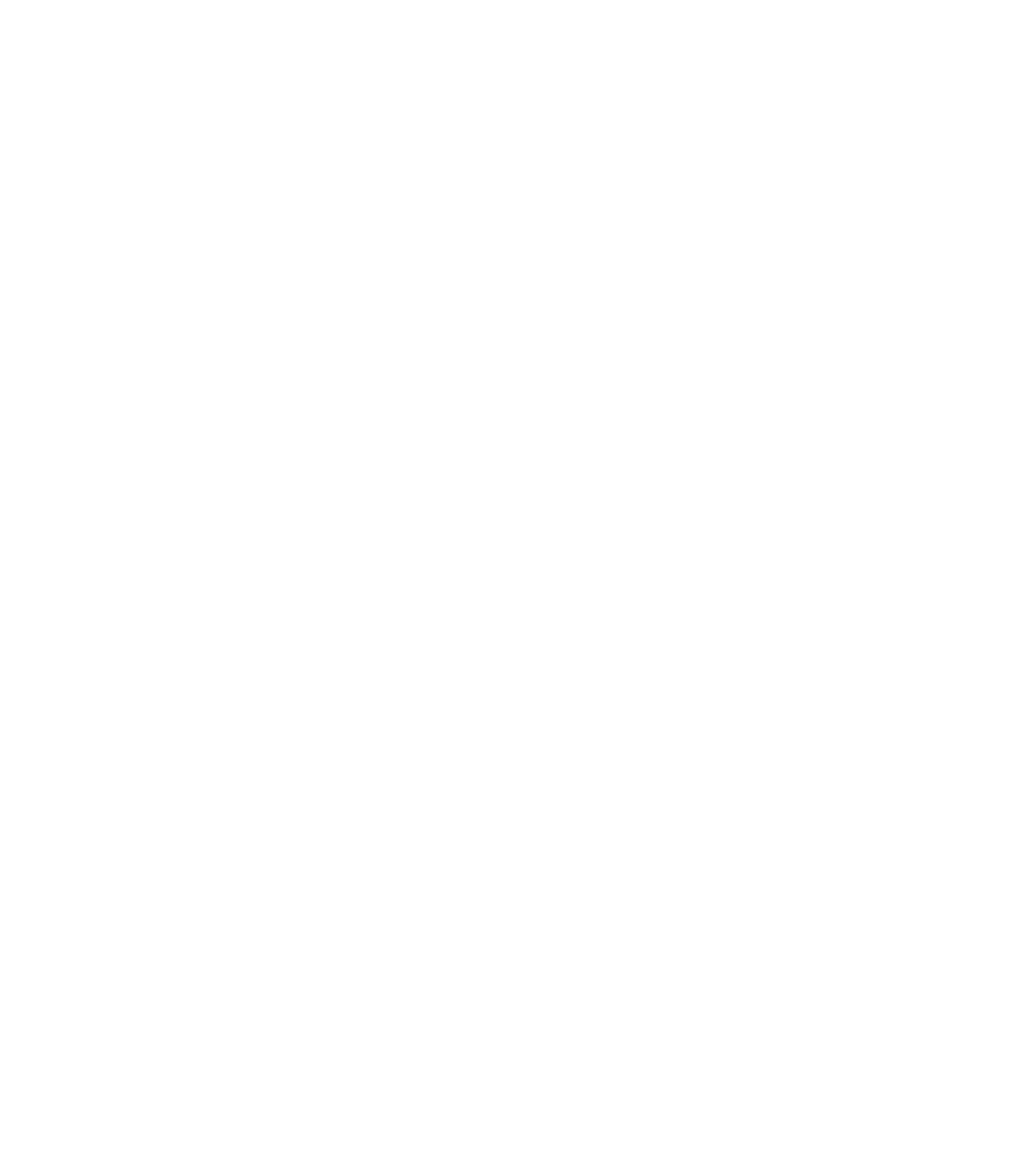
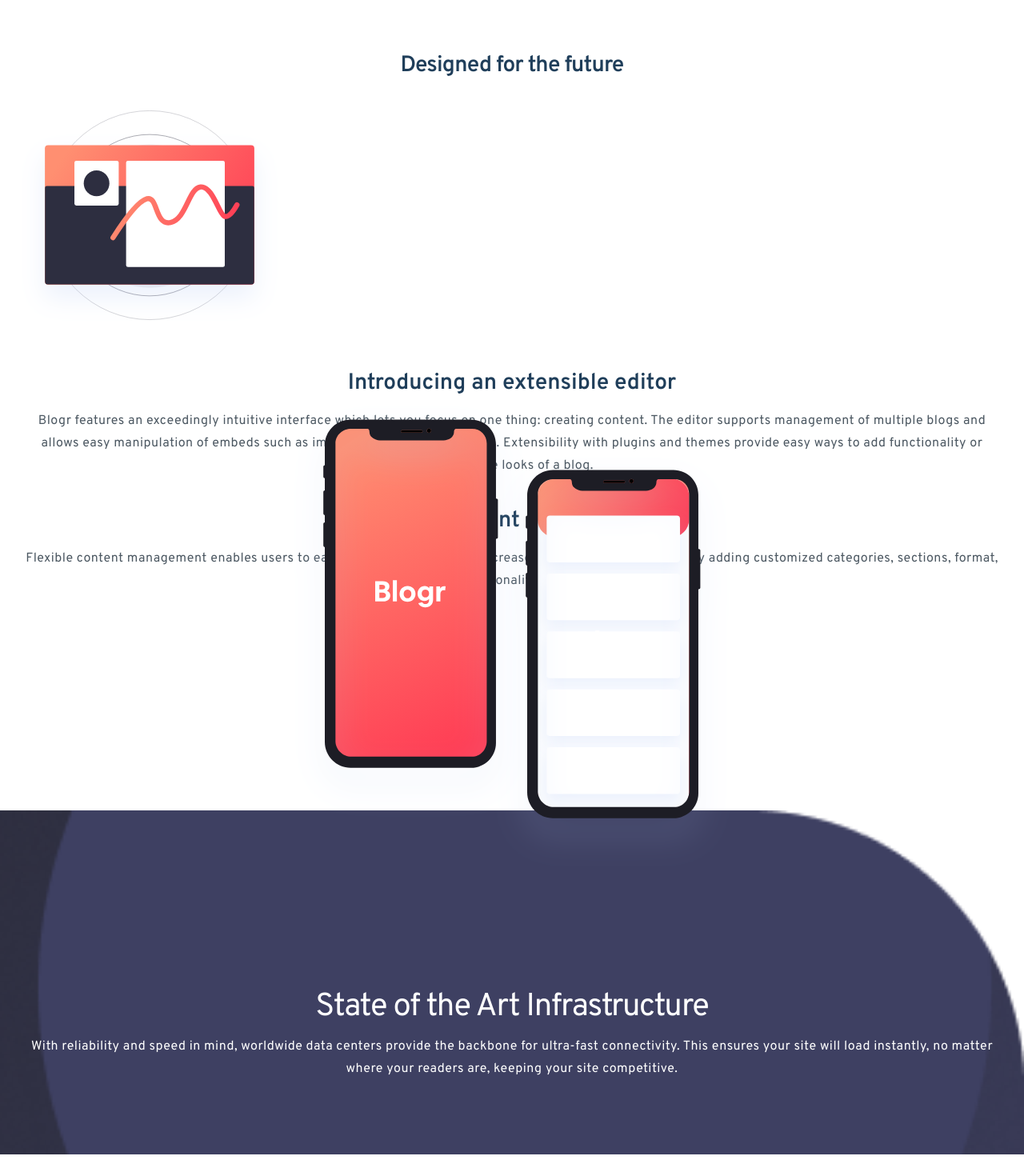
Before and after one commit to Oleksandr-Berd/blogr, a React (Vite) app: page / in a window 1280 px wide. Shown: the part 560-2030 px from the top of the page at 80% size. Before the commit the page ends 800 px from the top, so only its background shows below. Built offline with nearby package versions, Linux system fonts and the light colour scheme.

Commit message:
mob body

```diff
--- a/src/App.jsx
+++ b/src/App.jsx
@@ -1,5 +1,8 @@
 
 import * as SC from "./AppStyled"
+import Designed from "./components/Designed/Designed"
+import Laptop from "./components/Laptop/Laptop"
+import StateCom from "./components/State/StateCom"
 
 import Header from './layout/HeaderLayout'
 
@@ -8,6 +11,9 @@
   return (
     <SC.AppCustom>
      <Header/>
+     <Designed/>
+     <StateCom/>
+     <Laptop/>
     </SC.AppCustom>
   )
 }
--- /dev/null
+++ b/src/components/Designed/Designed.jsx
@@ -0,0 +1,21 @@
+import * as SC from "./DesignedStyled"
+
+import editorMob from "../../assets/images/illustration-editor-mobile.svg"
+const Designed = () => {
+    return ( <SC.DesignCon>
+    <h3>Designed for the future</h3>
+    <SC.Thumb>
+        <img src={editorMob} alt="editor" />
+    </SC.Thumb>
+    <SC.Article>
+        <h4>Introducing an extensible editor</h4>
+        <p>Blogr features an exceedingly intuitive interface which lets you focus on one thing: creating content. The editor supports management of multiple blogs and allows easy manipulation of embeds such as images, videos, and Markdown. Extensibility with plugins and themes provide easy ways to add functionality or change the looks of a blog.</p>
+    </SC.Article>
+    <SC.Article>
+        <h4>Robust content management</h4>
+        <p>Flexible content management enables users to easily move through posts. Increase the usability of your blog by adding customized categories, sections, format, or flow. With this functionality, you’re in full control.</p>
+    </SC.Article>
+    </SC.DesignCon> );
+}
+
+export default Designed;
--- /dev/null
+++ b/src/components/Designed/DesignedStyled.js
@@ -0,0 +1,50 @@
+import styled from "@emotion/styled";
+
+export const DesignCon = styled.div`
+  padding-top: 100px;
+  padding-bottom: 273px;
+  padding-left: 24px;
+  padding-right: 24px;
+
+  text-align: center;
+
+  & > h3 {
+    margin-bottom: 38px;
+
+    font-weight: 600;
+    font-size: 28px;
+    letter-spacing: -0.84px;
+
+    color: #1f3e5a;
+  }
+`;
+
+export const Thumb = styled.div`
+  width: 326px;
+  height: 326px;
+
+`;
+
+export const Article = styled.div`
+  &:not(:last-of-type) {
+    margin-bottom: 40px;
+  }
+
+  & > h4 {
+    margin-bottom: 16px;
+
+    line-height: 1.14;
+    font-weight: 600;
+    font-size: 28px;
+
+    color: #1f3e5a;
+  }
+
+  & > p {
+    font-size: 16px;
+    line-height: 1.75;
+    letter-spacing: 0.5px;
+
+    color: #4c5862;
+  }
+`;
--- /dev/null
+++ b/src/components/Laptop/Laptop.jsx
@@ -0,0 +1,20 @@
+import laptopMob from "../../assets/images/illustration-laptop-mobile.svg"
+const Laptop = () => {
+    return (
+        <div>
+            <img src={laptopMob} alt="laptop" />
+            <div>
+                <div>
+                    <h3>Free, open, simple</h3>
+                    <p>Blogr is a free and open source application backed by a large community of helpful developers. It supports features such as code syntax highlighting, RSS feeds, social media integration, third-party commenting tools, and works seamlessly with Google Analytics. The architecture is clean and is relatively easy to learn.</p>
+                </div>
+                <div>
+                    <h3>Powerful tooling</h3>
+                    <p>Batteries included. We built a simple and straightforward CLI tool that makes customization and deployment a breeze, but capable of producing even the most complicated sites.</p>
+                </div>
+            </div>
+        </div>
+     );
+}
+
+export default Laptop;
--- /dev/null
+++ b/src/components/Laptop/LaptopStyled.js
@@ -0,0 +1,5 @@
+import styled from "@emotion/styled";
+
+export const LaptopCustom = styled.div`
+
+`
--- /dev/null
+++ b/src/components/State/StateCom.jsx
@@ -0,0 +1,14 @@
+import * as SC from "./StateComStyled"
+
+import phoneIcon from "../../assets/images/illustration-phones.svg"
+const StateCom = () => {
+    return (
+        <SC.StateConCustom>
+            <img src={phoneIcon} alt="phone" />
+            <h3>State of the Art Infrastructure</h3>
+            <p>With reliability and speed in mind, worldwide data centers provide the backbone for ultra-fast connectivity. This ensures your site will load instantly, no matter where your readers are, keeping your site competitive.</p>
+        </SC.StateConCustom>
+     );
+}
+
+export default StateCom;
--- /dev/null
+++ b/src/components/State/StateComStyled.js
@@ -0,0 +1,45 @@
+import styled from "@emotion/styled";
+
+import bgCircle from "../../assets/images/bgCirlce.png";
+
+export const StateConCustom = styled.div`
+  position: relative;
+
+  padding-top: 221px;
+  padding-bottom: 93px;
+  padding-left: 24px;
+  padding-right: 24px;
+
+  margin-bottom: 79px;
+
+  background-image: url(${bgCircle});
+  background-size: cover;
+  background-repeat: no-repeat;
+
+  text-align: center;
+
+  color: #fff;
+
+  & > img {
+    position: absolute;
+    top: 50%;
+    left: 50%;
+
+    transform: translate(-50%, -125%);
+  }
+
+  & > h3 {
+    margin-bottom: 10px;
+
+    font-weight: 400;
+    font-size: 40px;
+    letter-spacing: -1.2px;
+  }
+
+  & > p{
+    font-size: 16px;
+    font-weight: 400;
+    line-height: 1.75;
+    letter-spacing: 0.5px;
+  }
+`;
```
Also changed, not shown: src/assets/images/bgCirlce.png (added).
